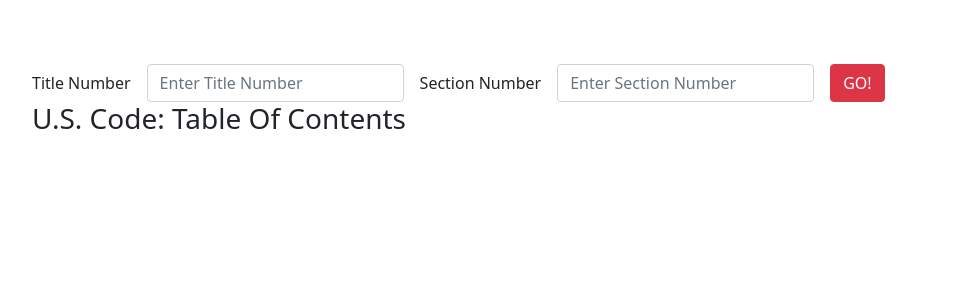
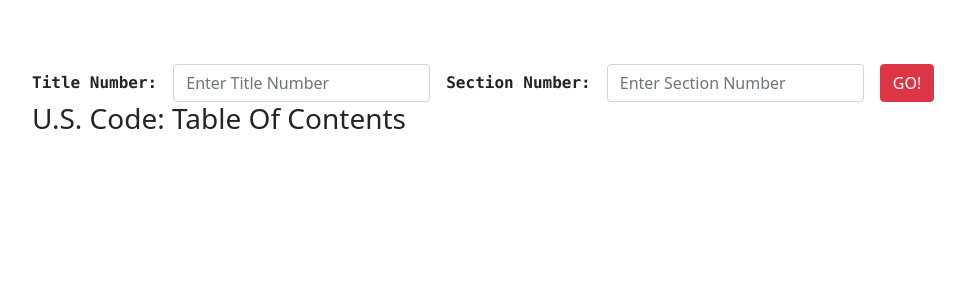
Before and after one commit to ForhadIsrafil/webapp-for-read-xml---load-on-html-template, a Django app: page / in a window 1280 px wide. Shown: the top 300 px of the page, without its empty margins (50-1015 px from the left). Run offline with Django 4.2, Linux system fonts and the light colour scheme; some libraries are stand-ins or nearby versions.

Commit message:
almost done

```diff
--- a/second_project/xml_web/templates/list_of_titles.html
+++ b/second_project/xml_web/templates/list_of_titles.html
@@ -11,7 +11,7 @@
     <form action="" method="post"> {% csrf_token %}
         <div class="row g-3 align-items-center mt-5">
             <div class="col-auto">
-                <label for="" class="col-form-label">Title Number</label>
+                <label for="" class="col-form-label font-monospace fw-bold">Title Number:</label>
             </div>
             <div class="col-auto">
                 <input name="title_number" type="number" min="1" class="form-control" placeholder="Enter Title Number"
@@ -19,7 +19,7 @@
             </div>
 
             <div class="col-auto">
-                <label for="" class="col-form-label">Section Number</label>
+                <label for="" class="col-form-label font-monospace fw-bold">Section Number:</label>
             </div>
             <div class="col-auto">
                 <input name="section_number" type="text" min="1" class="form-control" placeholder="Enter Section Number" required>
```
